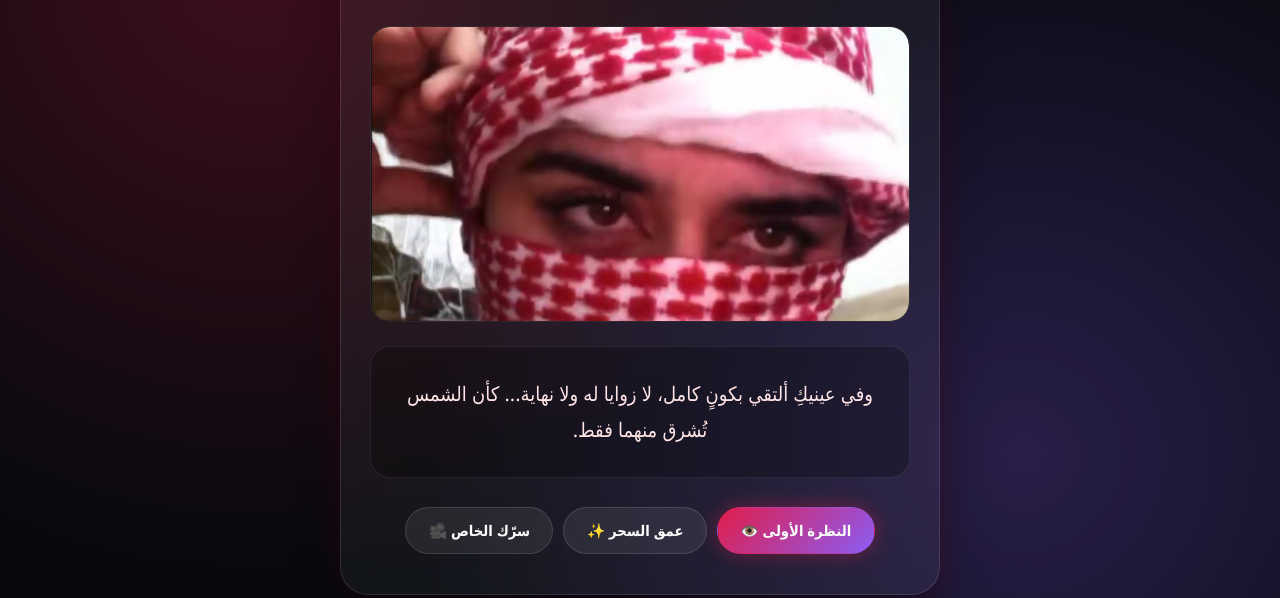
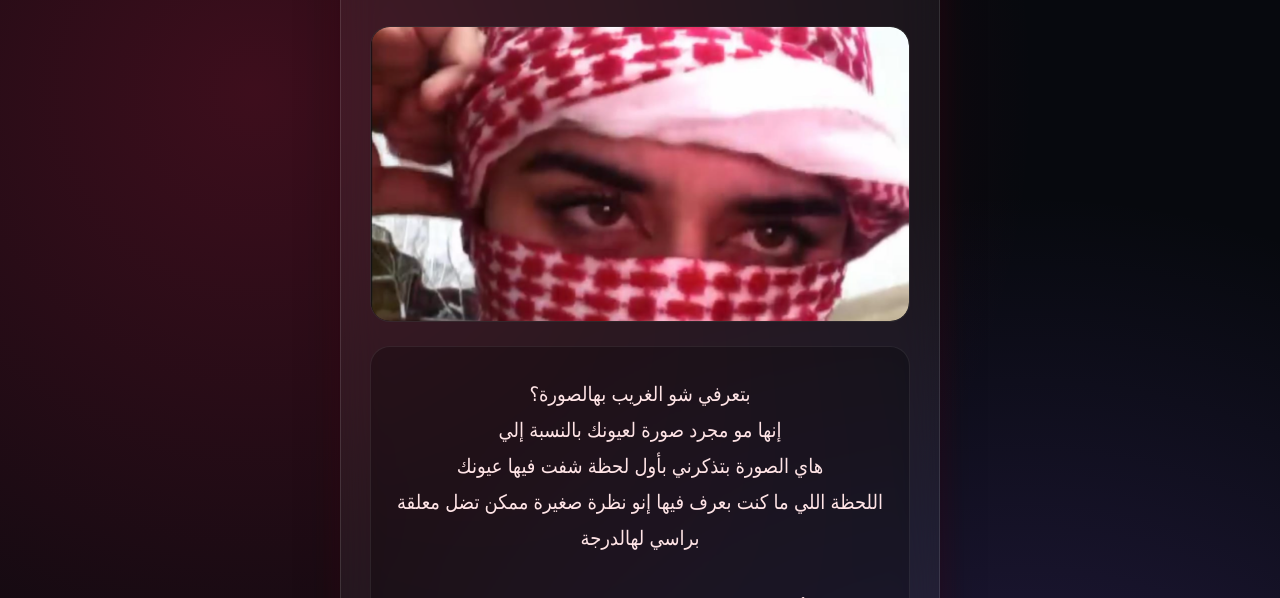
Before and after one commit to tahrsmaq-ui/hanin, a plain HTML site: page index.html in a window 1280 px wide. Shown: the part 202-800 px from the top of the page. Drawn offline with Linux system fonts and the light colour scheme.

Commit message:
Update index.html

```diff
--- a/index.html
+++ b/index.html
@@ -211,10 +211,7 @@
 
   <script>
     // الكلام الحلو المخصص لكل خيار
-    const quotes = [
-      "وفي عينيكِ ألتقي بكونٍ كامل، لا زوايا له ولا نهاية... كأن الشمس تُشرق منهما فقط.",
-      "سوادُ عينيكِ يختصر الليل، وبريقهما يروي قصة جمالٍ لم يُكتب مثلها في كُتب الغزل.",
-      "كل حركة في عينيكِ موسيقى هادئة، تُرجع للقلب اتزانه وتلغي كركبة هذا العالم... بحبك يا أحلى شيء بحياتي ✨"
+    const quotes = ["بتعرفي شو الغريب بهالصورة؟\nإنها مو مجرد صورة لعيونك بالنسبة إلي\nهاي الصورة بتذكرني بأول لحظة شفت فيها عيونك\nاللحظة اللي ما كنت بعرف فيها إنو نظرة صغيرة ممكن تضل معلقة براسي لهالدرجة\n\nمن أول مرة شفت عيونك حسيت إنو في شي مختلف\nمو لأنو العيون حلوة وبس\nلأنو كان فيها شي ما قدرت فسّرو\nشي خلاني أرجع أتطلع مرة ومرتين وكأني عم حاول أفهم شو السر اللي مخبيتهن\n\nومن وقتها صرت مقتنع إنو في عيون ما بتنشاف مرة وبتنحفظ بالصورة\nفي عيون بتنشاف مرة وبتضل ساكنة بالذاكرة\n\nوعيونك من النوع التاني\nالنوع اللي ما بيخلص تأثيره لما تخلص النظرة\nبالعكس\nبتبلش الحكاية بعدها"
     ];
 
     const mediaItems = document.querySelectorAll('.media-item');
```
